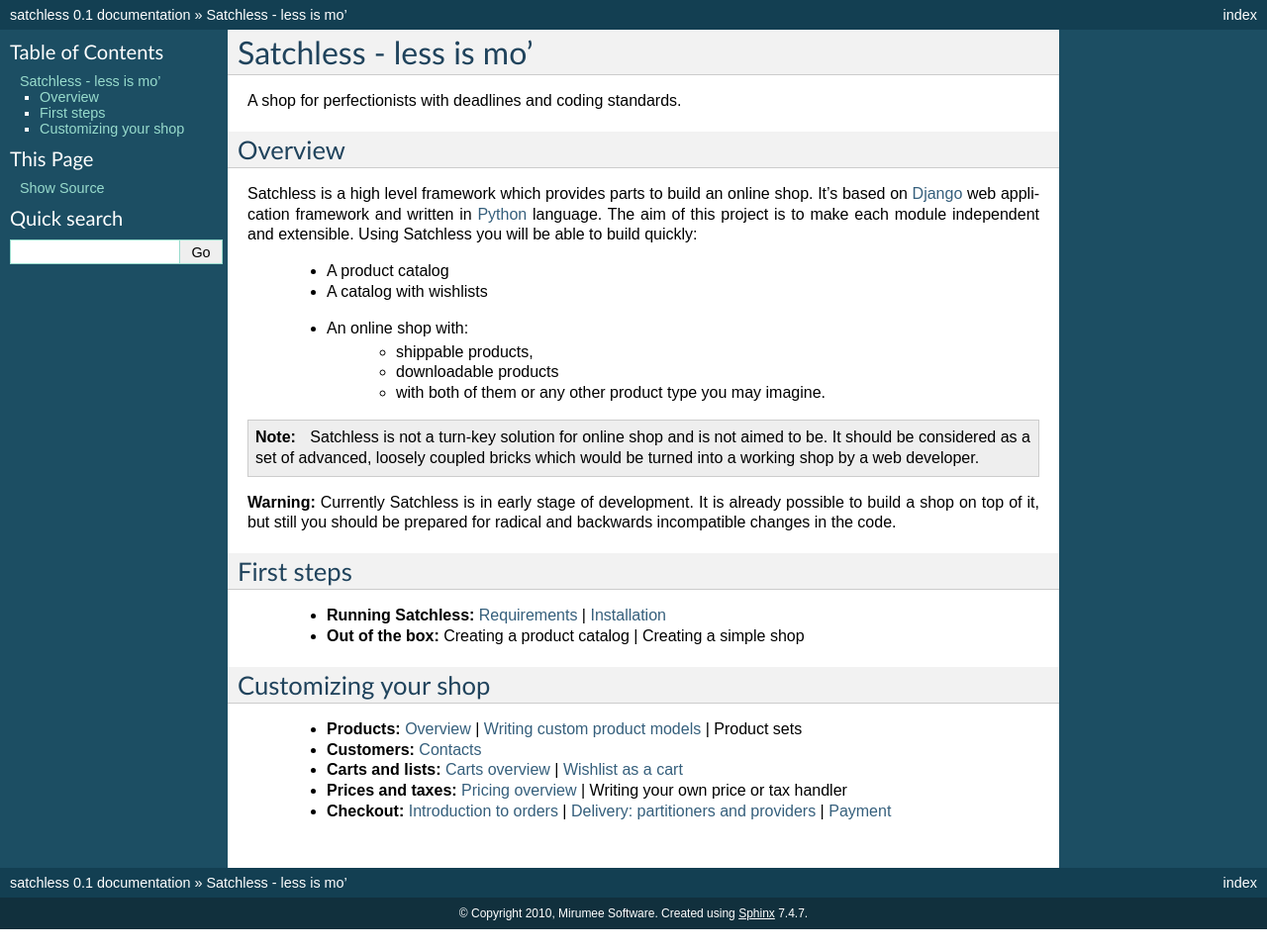
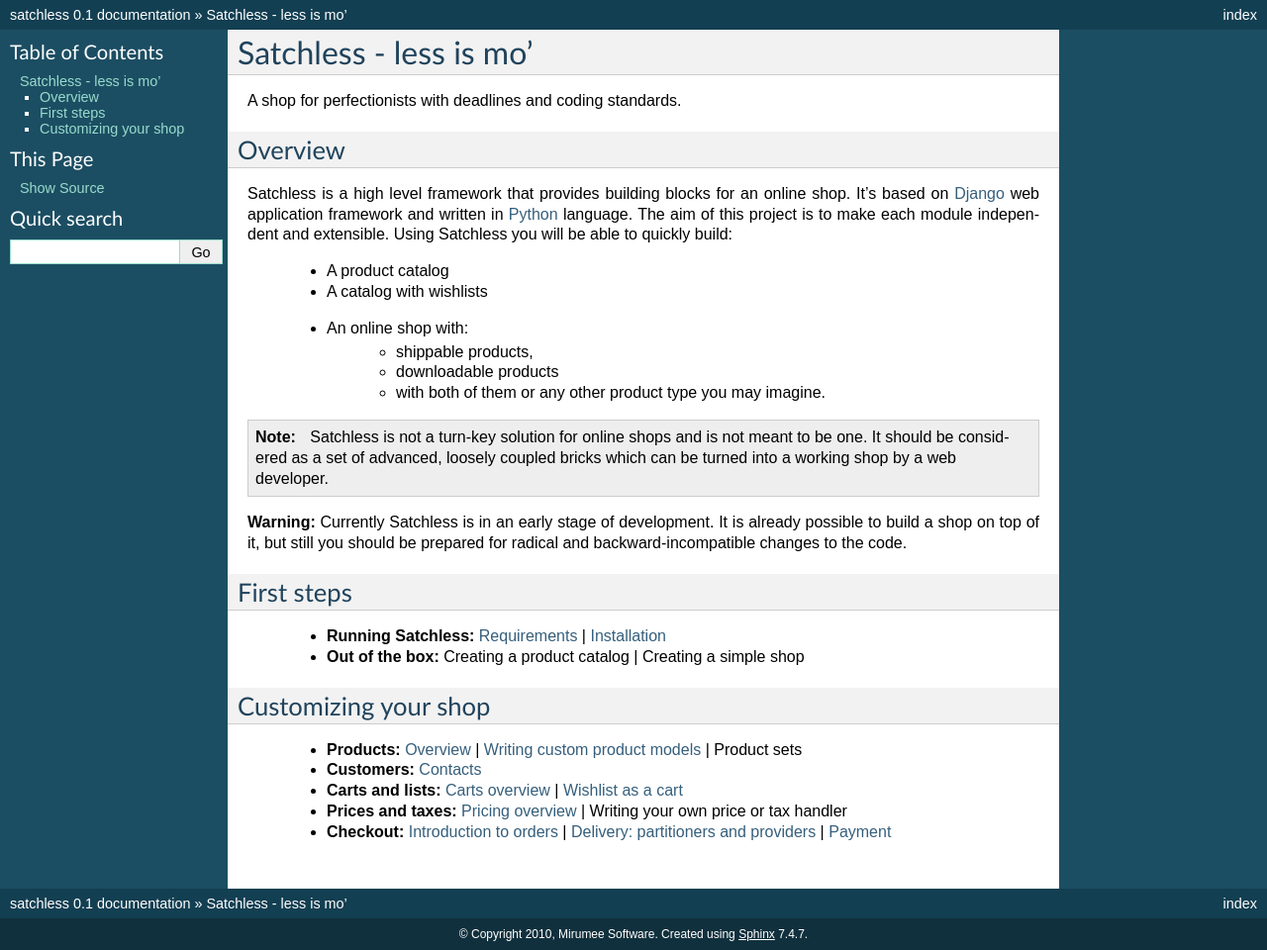
Before and after one commit to mirumee/satchless, a Sphinx documentation site: the page built from doc/index.rst, in a window 1280 px wide. Shown: the whole page at 99% size. Built offline with Sphinx 7.4.7, drawn with Linux system fonts in a browser that asks for light colours; before the commit the page ends 939 px from its top, so only the background shows below that.

Commit message:
Grammar check

```diff
--- a/doc/index.rst
+++ b/doc/index.rst
@@ -9,10 +9,10 @@ A shop for perfectionists with deadlines and coding standards.
 Overview
 ========
 
-Satchless is a high level framework which provides parts to build an online
+Satchless is a high level framework that provides building blocks for an online
 shop. It's based on `Django`_ web application framework and written in
 `Python`_ language. The aim of this project is to make each module
-independent and extensible. Using Satchless you will be able to build quickly:
+independent and extensible. Using Satchless you will be able to quickly build:
 
     * A product catalog
     * A catalog with wishlists
@@ -25,13 +25,13 @@ independent and extensible. Using Satchless you will be able to build quickly:
 .. _`Python`: http://python.org/
 
 .. note::
-   Satchless is not a turn-key solution for online shop and is not aimed to be.
-   It should be considered as a set of advanced, loosely coupled bricks which
-   would be turned into a working shop by a web developer.
+   Satchless is not a turn-key solution for online shops and is not meant to be
+   one. It should be considered as a set of advanced, loosely coupled bricks
+   which can be turned into a working shop by a web developer.
 
-**Warning:** Currently Satchless is in early stage of development. It is
+**Warning:** Currently Satchless is in an early stage of development. It is
 already possible to build a shop on top of it, but still you should be prepared
-for radical and backwards incompatible changes in the code.
+for radical and backward-incompatible changes to the code.
 
 First steps
 ===========
```
